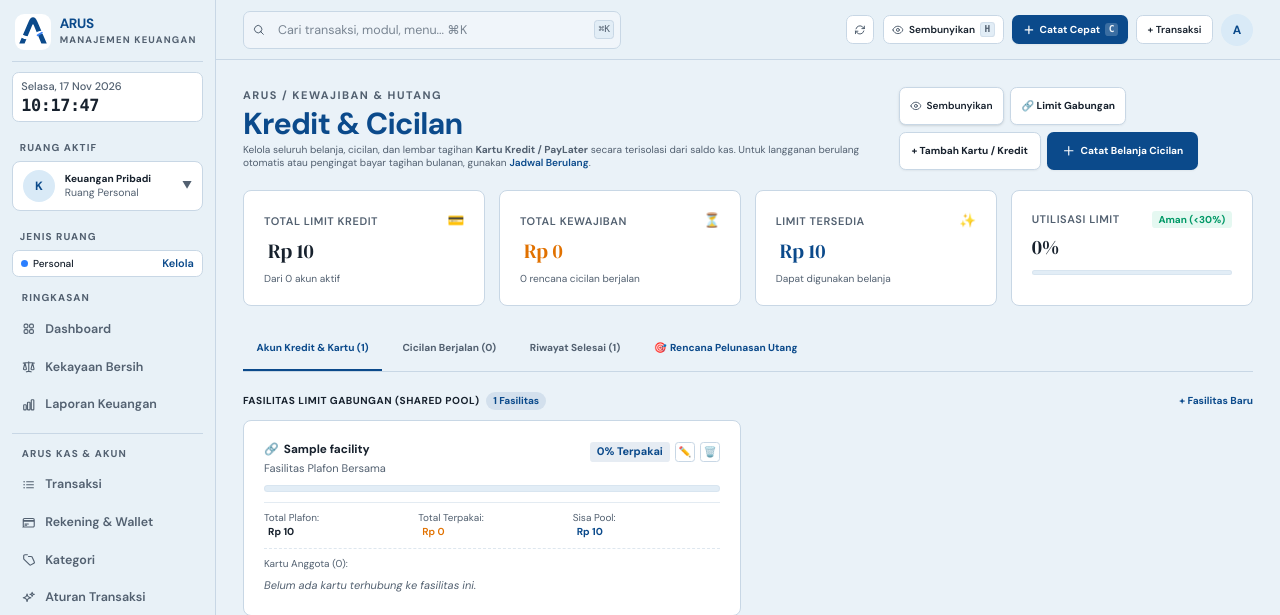
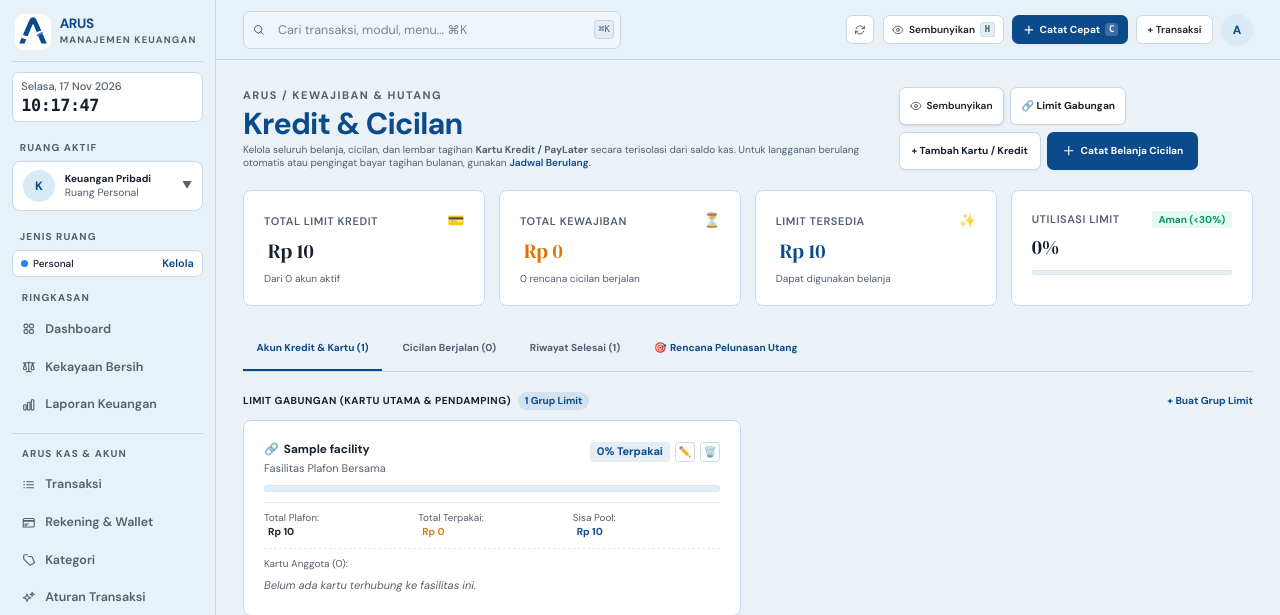
Before and after one commit to pilanggandu/myfin, a Laravel app: page /credit in a window 1280 px wide. Shown: the top 615 px of the page. Run offline with Laravel 12, Linux system fonts and the light colour scheme; the visitor is signed in with stand-in values (Sample User, id 1); data comes from the database, SQL or seed files in the repository; tables that the repository leaves empty hold one stand-in row (values such as "Sample post"); style sheets or scripts are compiled from the project's sources.

Commit message:
style(credit): refine shared limit labels and UI terminology

```diff
--- a/resources/views/credit/create-purchase.blade.php
+++ b/resources/views/credit/create-purchase.blade.php
@@ -66,7 +66,7 @@
 
                                 @foreach ($groupedFacilities as $facilityName => $accounts)
                                     @if ($facilityName !== '')
-                                        <optgroup label="🔗 Fasilitas Bersama: {{ $facilityName }}">
+                                        <optgroup label="🔗 Limit Gabungan: {{ $facilityName }}">
                                             @foreach ($accounts as $acc)
                                                 <option
                                                     value="{{ $acc->id }}"
--- a/resources/views/credit/index.blade.php
+++ b/resources/views/credit/index.blade.php
@@ -239,15 +239,15 @@
             </div>
         @else
             @if ($creditFacilities->isNotEmpty())
-                <!-- Ringkasan Fasilitas Limit Gabungan (Shared Pool) -->
+                <!-- Ringkasan Limit Gabungan (Kartu Utama & Pendamping) -->
                 <div class="mb-6 space-y-3">
                     <div class="flex items-center justify-between">
                         <div class="flex items-center gap-2">
-                            <span class="text-xs font-bold text-charcoal uppercase tracking-wider">Fasilitas Limit Gabungan (Shared Pool)</span>
-                            <span class="text-[10px] bg-forest/10 text-forest font-bold px-2 py-0.5 rounded-full">{{ $creditFacilities->count() }} Fasilitas</span>
+                            <span class="text-xs font-bold text-charcoal uppercase tracking-wider">Limit Gabungan (Kartu Utama & Pendamping)</span>
+                            <span class="text-[10px] bg-forest/10 text-forest font-bold px-2 py-0.5 rounded-full">{{ $creditFacilities->count() }} Grup Limit</span>
                         </div>
                         <button type="button" onclick="openCreditFacilityModal()" class="text-xs font-bold text-forest hover:text-forest-hover cursor-pointer inline-flex items-center gap-1">
-                            <span>+ Fasilitas Baru</span>
+                            <span>+ Buat Grup Limit</span>
                         </button>
                     </div>
 
@@ -833,14 +833,14 @@
                     <div id="facility_limit_container" class="hidden space-y-2 pt-2 border-t border-line/60">
                         <div>
                             <label for="credit_account_facility_id" class="block text-xs font-semibold text-charcoal mb-1">
-                                Pilih Fasilitas Limit Bersama
+                                Pilih Grup Limit Gabungan
                             </label>
                             <select
                                 name="credit_facility_id"
                                 id="credit_account_facility_id"
                                 class="w-full px-3 py-2 text-xs border border-line rounded-lg bg-panel text-charcoal focus:outline-none focus:ring-1 focus:ring-forest cursor-pointer"
                             >
-                                <option value="">-- Pilih Fasilitas Limit --</option>
+                                <option value="">-- Pilih Grup Limit --</option>
                                 @foreach ($creditFacilities as $fac)
                                     <option value="{{ $fac->id }}">
                                         {{ $fac->name }} (Plafon: {{ $fac->formatted_total_limit }})
@@ -848,7 +848,7 @@
                                 @endforeach
                             </select>
                             <span class="text-[10px] text-muted block mt-0.5">
-                                Belum ada fasilitas? Klik tombol "Limit Gabungan" di atas untuk membuatnya terlebih dahulu.
+                                Belum ada grup limit? Klik tombol "Limit Gabungan" di kanan atas halaman untuk membuatnya terlebih dahulu.
                             </span>
                         </div>
 
@@ -862,10 +862,10 @@
                                 id="credit_account_sub_limit"
                                 min="0"
                                 step="any"
-                                placeholder="Kosongkan jika kartu memakai limit penuh fasilitas"
+                                placeholder="Kosongkan jika kartu memakai limit penuh bersama"
                                 class="w-full px-3 py-2 text-xs border border-line rounded-lg bg-panel text-charcoal focus:outline-none focus:ring-1 focus:ring-forest font-mono"
                             >
-                            <span class="text-[10px] text-muted">Bisa diisi jika ini kartu suplemen dengan plafon maksimal terpisah.</span>
+                            <span class="text-[10px] text-muted">Bisa diisi jika ini kartu pendamping yang memiliki plafon maksimal terpisah.</span>
                         </div>
                     </div>
                 </div>
```
Also changed, not shown: tests/Feature/CreditFacilityTest.php (+1 -1 lines).
